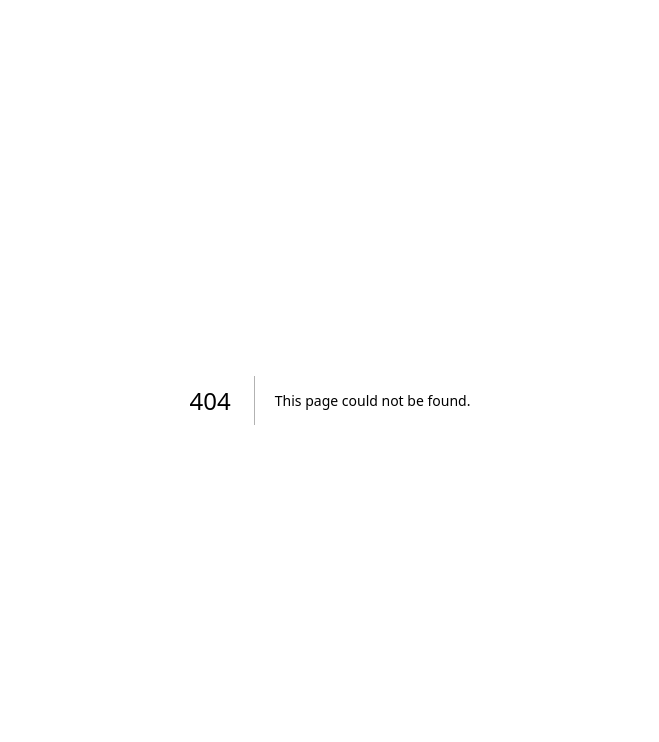
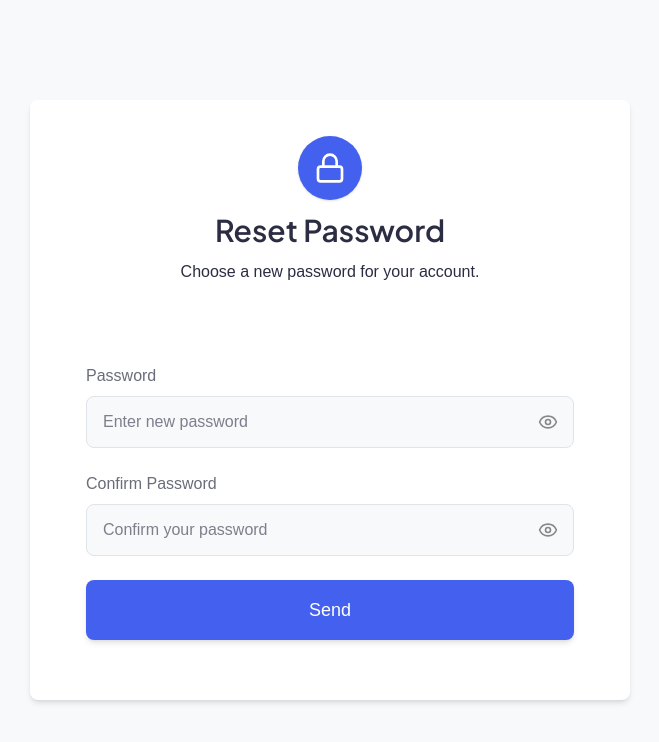
Before and after one commit to oluwaseyipd/amfida, a Next.js app: page /auth/reset-password in a window 1280 px wide. Before the commit this address had no page. Shown: the top 742 px of the page, without its empty margins (310-969 px from the left). Built offline with nearby package versions, Linux system fonts and the light colour scheme.

Commit message:
feat: add Forgot Password and Reset Password pages with forms and styling

```diff
--- /dev/null
+++ b/src/app/auth/forgot-password/page.tsx
@@ -0,0 +1,57 @@
+import Link from "next/link";
+import { LockIcon, MoveLeft } from "lucide-react";
+
+export default function ForgotPassword(){
+    return(
+        <div className="flex min-h-screen justify-center items-center gap-6 p-5">
+            <div className="bg-white w-[600px] h-[600px] p-6 rounded-lg shadow-md">
+
+                {/* Header */}
+                <div className="flex flex-col gap-y-3 pt-3 items-center text-center text-text">
+                    <span className="flex items-center justify-center w-16 h-16 bg-primary-accent rounded-full shadow-sm">
+                        <LockIcon className="w-8 h-8 text-white" />
+                    </span>
+
+                    <h3 className='font-jakarta font-semibold text-3xl'>Forgot Password</h3>
+                    <p className='font-sans w-[380px]'>
+                        Enter your registered email address and we'll send
+                        you a secure link to reset your password.</p>
+                </div>
+
+                {/* Form body */}
+                <form
+                    action=""
+                    method="post"
+                    className="flex flex-col gap-y-6 font-sans p-8 mt-16"
+                >
+                    {/* Email address */}
+                    <div>
+                        <div className="flex flex-col gap-2 w-full">
+                            <input
+                                //   id={email}
+                                type="text"
+                                placeholder="Enter your email address"
+                                className='form-input'
+                            />
+                        </div>
+                    </div>
+
+                    {/* Submit button */}
+                    <button
+                        type="submit"
+                        className="action-btn w-full mt-1"
+                    > Send </button>
+                </form>
+
+                {/* Redirect */}
+                <div className="flex justify-center">
+                    <Link href="/auth/login" className="flex gap-1 font-sans text-primary-accent/90 hover:text-primary-accent cursor-pointer">
+                        <MoveLeft />
+                        Back to Login
+                    </Link>
+                </div>
+
+            </div>
+        </div>
+    );
+}
--- a/src/app/auth/login/page.tsx
+++ b/src/app/auth/login/page.tsx
@@ -102,7 +102,9 @@ export default function Login(){
                         </div>
                     </div>
 
-                    <span className='font-sans text-sm text-primary-accent text-right mb-3'>Forgot Password?</span>
+                    <div className='text-right'>
+                        <Link href='/auth/forgot-password' className='font-sans text-sm text-primary-accent mb-3 cursor-pointer hover:underline'>Forgot Password?</Link>
+                    </div>
 
 
                     {/* Submit button */}
--- /dev/null
+++ b/src/app/auth/reset-password/page.tsx
@@ -0,0 +1,106 @@
+'use client'
+
+
+import { useState } from 'react';
+import { LockIcon, Eye, EyeOff, CircleCheckBig } from 'lucide-react';
+
+export default function ResetPassword(){
+    const [showPassword, setShowPassword] = useState(false);
+    const [showConfirmPassword, setShowConfirmPassword] = useState(false);
+
+    return(
+        <div className="flex min-h-screen justify-center items-center gap-6 p-5">
+            <div className="bg-white w-[600px] h-[600px] p-6 rounded-lg shadow-md">
+                {/* Header */}
+                <div className="flex flex-col gap-y-3 pt-3 items-center text-center text-text">
+                    <span className="flex items-center justify-center w-16 h-16 bg-primary-accent rounded-full shadow-sm">
+                        <LockIcon className="w-8 h-8 text-white" />
+                    </span>
+
+                    <h3 className='font-jakarta font-semibold text-3xl'>Reset Password</h3>
+                    <p className='font-sans w-[380px]'>Choose a new password for your account.</p>
+                </div>
+
+                {/* Form body */}
+                <form
+                    action=""
+                    method="post"
+                    className="flex flex-col gap-y-6 font-sans p-8 mt-12"
+                >
+                    {/* Password */}
+                    <div>
+                        <div className="flex flex-col gap-2 w-full">
+                            <label
+                                // htmlFor={password}
+                                className="text-md font-medium text-text/70 font-sans">
+                                Password
+                            </label>
+                            <div className="relative flex items-center">
+                                <input
+                                    //   id={password}
+                                    type={showPassword ? "text" : "password"}
+                                    placeholder="Enter new password"
+                                    className='form-input'
+                                />
+
+                                <button
+                                    type="button"
+                                    onClick={() => setShowPassword(!showPassword)}
+                                    className="absolute right-4 text-[#888888] hover:text-[#4A4A4A]"
+                                >
+                                    {showPassword ? <EyeOff className="w-5 h-5" /> : <Eye className="w-5 h-5" />}
+                                </button>
+                            </div>
+                        </div>
+                    </div>
+
+                    {/* Confirm password */}
+                    <div>
+                        <div className="flex flex-col gap-2 w-full">
+                            <label
+                                // htmlFor={confirmPassword}
+                                className="text-md font-medium text-text/70 font-sans">
+                                Confirm Password
+                            </label>
+                            <div className="relative flex items-center">
+                                <input
+                                    //   id={confirmPassword}
+                                    type={showConfirmPassword ? "text" : "password"}
+                                    placeholder="Confirm your password"
+                                    className='form-input'
+                                />
+
+                                <button
+                                    type="button"
+                                    onClick={() => setShowConfirmPassword(!showConfirmPassword)}
+                                    className="absolute right-4 text-[#888888] hover:text-[#4A4A4A]"
+                                >
+                                    {showConfirmPassword ? <EyeOff className="w-5 h-5" /> : <Eye className="w-5 h-5" />}
+                                </button>
+                            </div>
+                        </div>
+                    </div>
+
+                    {/* Submit button */}
+                    <button
+                        type="submit"
+                        className="action-btn w-full "
+                    > Send </button>
+                </form>
+            </div>
+
+            {/* Rest Successfully */}
+            <div className="hidden flex flex-col justify-center items-center gap-16 bg-white w-[600px] h-[600px] p-8 rounded-lg shadow-md">
+                 <div className='flex flex-col justify-center items-center gap-6'>
+                     <span className="flex items-center justify-center w-24 h-24 bg-primary-accent/10 rounded-full shadow-sm">
+                        <CircleCheckBig className="w-12 h-12 text-primary-accent/80" />
+                    </span>
+                    <p className='font-sans text-lg'>Password reset successfully</p>
+                 </div>
+
+                <p className='action-btn w-full text-center'> Continue to Login</p>
+            </div>
+
+        </div>
+    );
+}
```
